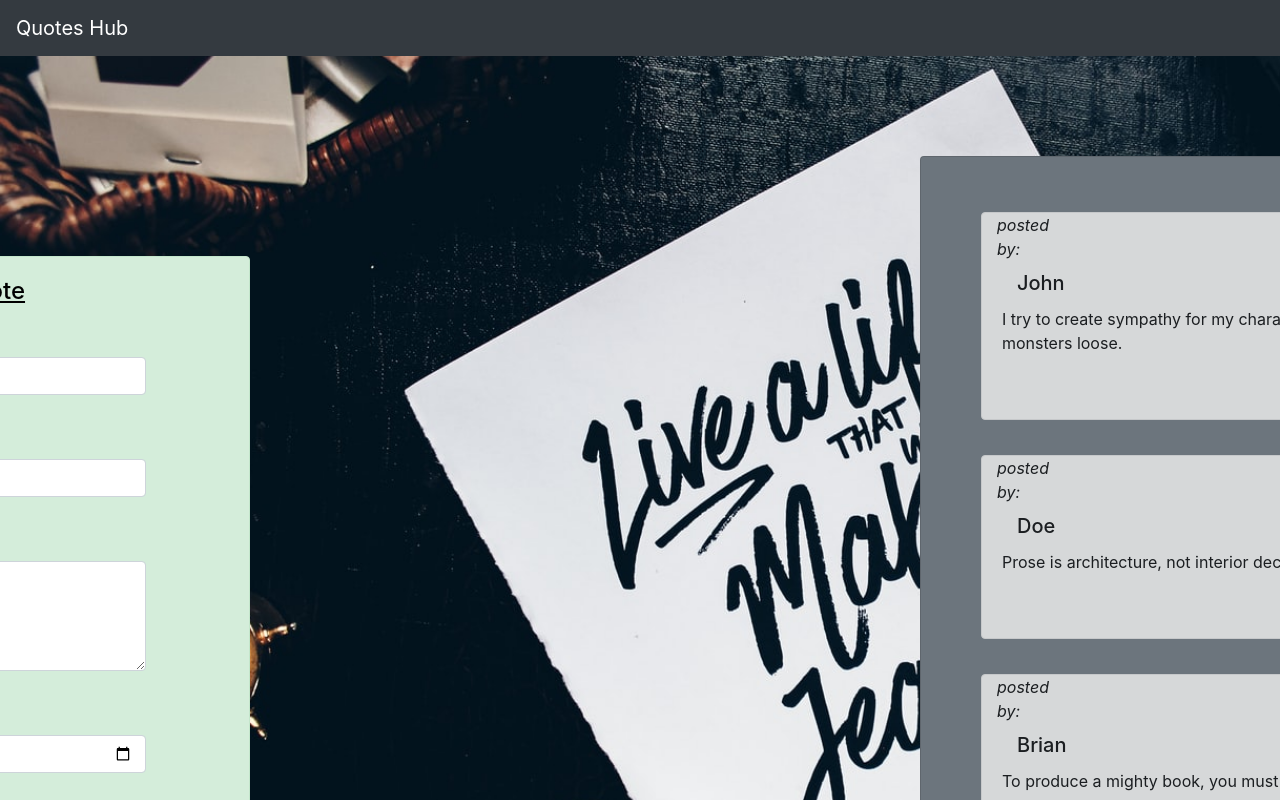
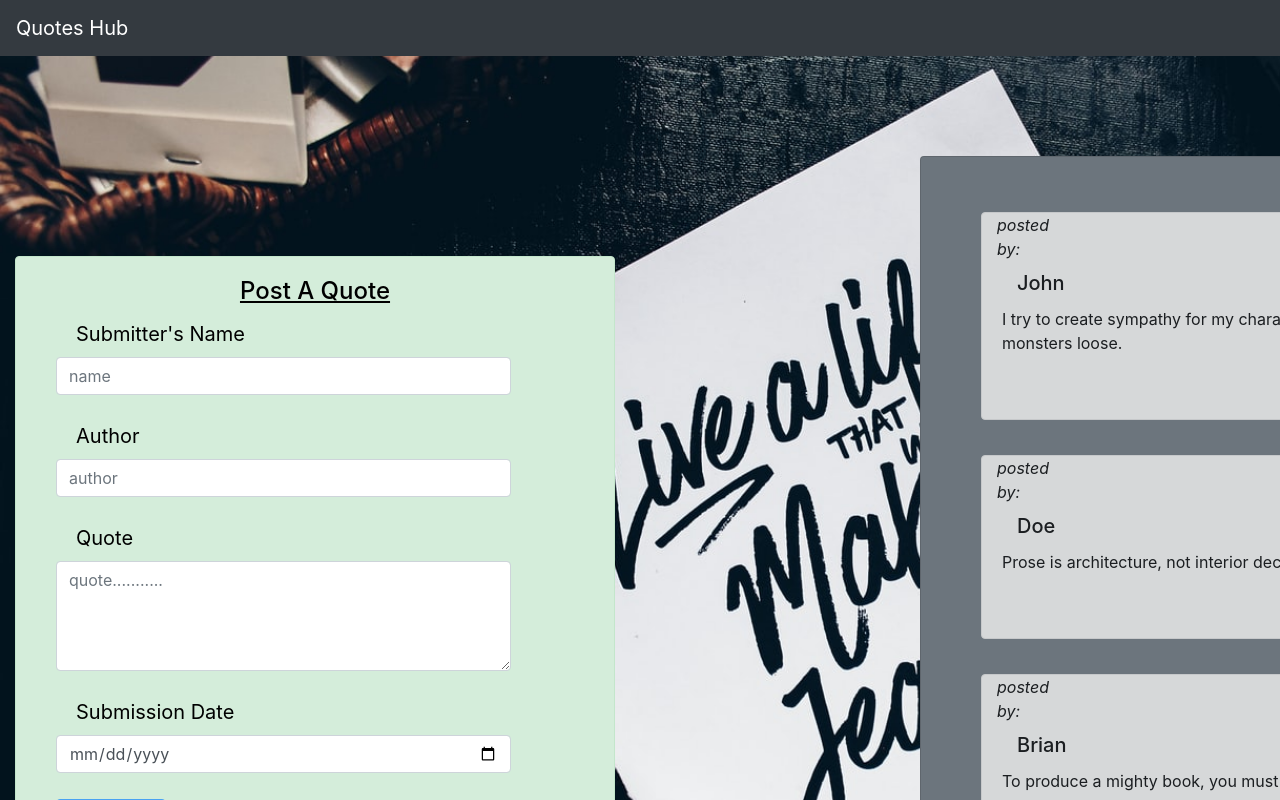
Before and after one commit to Guyoguyes/Quotes, an Angular app: page / in a window 1280 px wide. Shown: the top 800 px of the page. Built offline with nearby package versions, Linux system fonts and the light colour scheme.

Commit message:
responsiveness

```diff
--- a/src/app/components/navbar/navbar.component.css
+++ b/src/app/components/navbar/navbar.component.css
@@ -0,0 +1,3 @@
+.navbar{
+  position: sticky;
+}
--- a/src/app/components/navbar/navbar.component.html
+++ b/src/app/components/navbar/navbar.component.html
@@ -1,7 +1,8 @@
 <nav class="navbar navbar-expand-lg navbar-dark bg-dark">
   <a class="navbar-brand" href="#">Quotes Hub</a>
   <button class="navbar-toggler" type="button" data-toggle="collapse" data-target="#navbarSupportedContent" aria-controls="navbarSupportedContent" aria-expanded="false" aria-label="Toggle navigation">
-    <span class="navbar-toggler-icon"></span>
+    <span class="navbar-toggler-icon">
+    </span>
   </button>
 
   <div class="collapse navbar-collapse" id="navbarSupportedContent">
--- a/src/app/components/quote-detail/quote-detail.component.html
+++ b/src/app/components/quote-detail/quote-detail.component.html
@@ -1,4 +1,3 @@
-
 <div class="container">
   <p class="author"><i>~{{quote.author}}</i></p>
   <div class="vote">
@@ -17,8 +16,5 @@
         <p><i>Posted {{quote.postedDate | dayCounter}}</i></p>
       </div>
     </div>
-
-
-
   </div>
 </div>
--- a/src/app/components/quote-form/quote-form.component.css
+++ b/src/app/components/quote-form/quote-form.component.css
@@ -1,6 +1,6 @@
 .card{
   margin-top: 200px;
-  margin-left: -450px;
+  /*margin-left: -450px;*/
   position: relative;
   width: 600px;
   height: auto;
@@ -29,3 +29,9 @@ label{
 .field{
   border: 1px solid red;
 }
+@media (min-width: 760px) {
+  .container{
+    margin-left: 400px;
+    width: auto;
+  }
+}
--- a/src/app/components/quote-form/quote-form.component.html
+++ b/src/app/components/quote-form/quote-form.component.html
@@ -1,4 +1,4 @@
-<div class="container">
+<div class="conatiner">
   <div class="card alert-success">
     <h4 class="hero text-center">Post A Quote</h4>
     <form #quoteForm='ngForm'  (ngSubmit)="onSubmit(quoteForm)">
--- a/src/app/components/quote-info/quote-info.component.css
+++ b/src/app/components/quote-info/quote-info.component.css
@@ -1,3 +1,7 @@
+.container-fluid{
+  display: grid;
+  width: auto;
+}
 .card{
   margin-top: 100px;
   margin-left: 250px;
@@ -6,7 +10,7 @@
 }
 .item-card{
   width: 500px;
-  position: center;
+  /*position: center;*/
   margin: 35px;
   margin-left: 40px;
   height: auto;
@@ -31,3 +35,17 @@
   margin-bottom: 10px;
   float: right;
 }
+@media (min-width: 760px) {
+  .container-fluid{
+    width: auto;
+  }
+  .vote{
+      margin-right: 400px;
+    }
+}
+/*@media all {*/
+/*  .card{*/
+/*    width: 300px;*/
+/*    margin-right: 300px;*/
+/*  }*/
+/*}*/
--- a/src/app/components/quote-info/quote-info.component.html
+++ b/src/app/components/quote-info/quote-info.component.html
@@ -1,9 +1,9 @@
-<div class="container">
+<div class="container-fluid">
   <div class="row">
-    <div class="col-md-6">
+    <div class="col-sm-12 col-md-6">
       <app-quote-form (addQuote)="addQuote($event)"></app-quote-form>
     </div>
-    <div class="col-md-6">
+    <div class="col-sm-12 col-md-6">
       <div class="container">
         <div class="card bg-secondary">
           <div class="card-body"  >
--- a/src/styles.css
+++ b/src/styles.css
@@ -4,5 +4,6 @@ body{
   background-image: url("./assets/photo-1544210163-257effe9399e.jpeg");
   background-size: cover;
   background-repeat: no-repeat;
+  width: 100%;
   /*background-position: center;*/
 }
```
Also changed, not shown: src/app/components/quote-detail/quote-detail.component.css (line endings or trailing spaces). Lines whose indentation alone changed are shown as unchanged.
